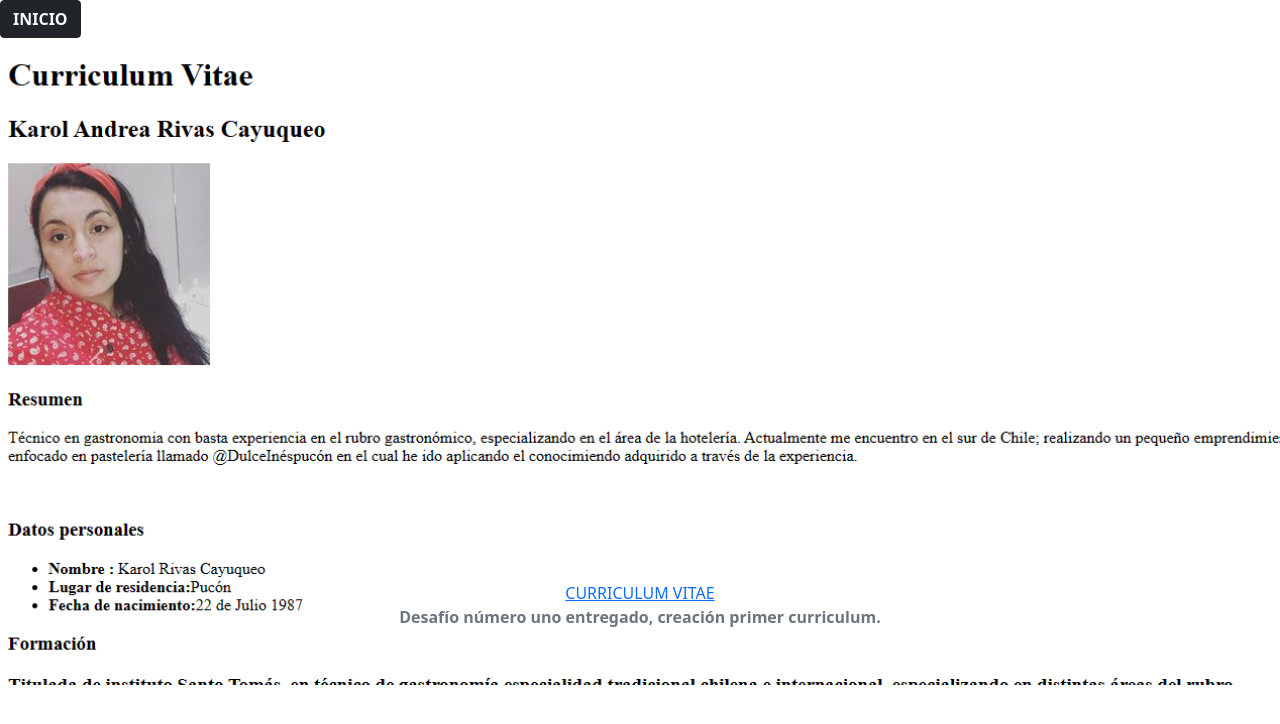
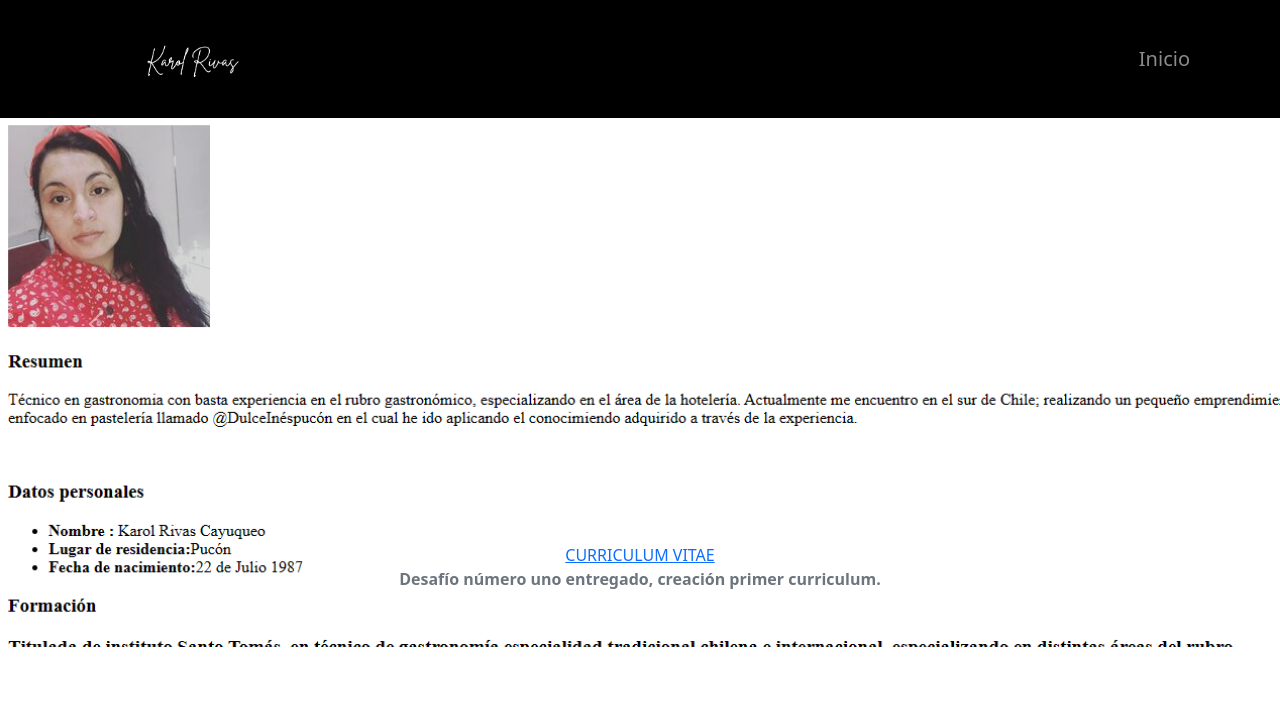
Before and after one commit to Karitow/pruebacv, a plain HTML site: page portafolio.html in a window 1280 px wide. Drawn offline with nearby package versions, Linux system fonts and the light colour scheme.

Commit message:
cambiando narvar

```diff
--- a/portafolio.html
+++ b/portafolio.html
@@ -17,7 +17,26 @@
 </head>
 
 <body>
-    <a href="index.html" class="btn btn-dark text-light" role="button"><strong>INICIO</strong></a>
+  <nav class="navbar navbar-expand-lg navbar-dark bg-black fixed-top">
+    <div class="container">
+        <a class="navbar-brand" href="#">
+            <img src="assets\img\logo.png" width="220" height="50" class="img-fluid">
+        </a>
+        <button class="navbar-toggler" type="button" data-bs-toggle="collapse"
+            aria-controls="navbarSupportedContent" aria-expanded="false" aria-label="Toggle navigation">
+            <span class="navbar-toggler-icon"></span>
+        </button>
+        <div class="collapse navbar-collapse" id="navbarSupportedContent">
+            <ul class="navbar-nav ms-auto mb-2 mb-lg-0 fs-5">
+                <li class="nav-item">
+                    <a class="nav-link" href="index.html">Inicio</a>
+                </li>
+            </ul>
+
+        </div>
+    </div>
+</nav>
+
   <div id="carouselExampleCaptions" class="carousel slide">
     <div class="carousel-indicators">
       <button type="button" data-bs-target="#carouselExampleCaptions" data-bs-slide-to="0" class="active"
```
